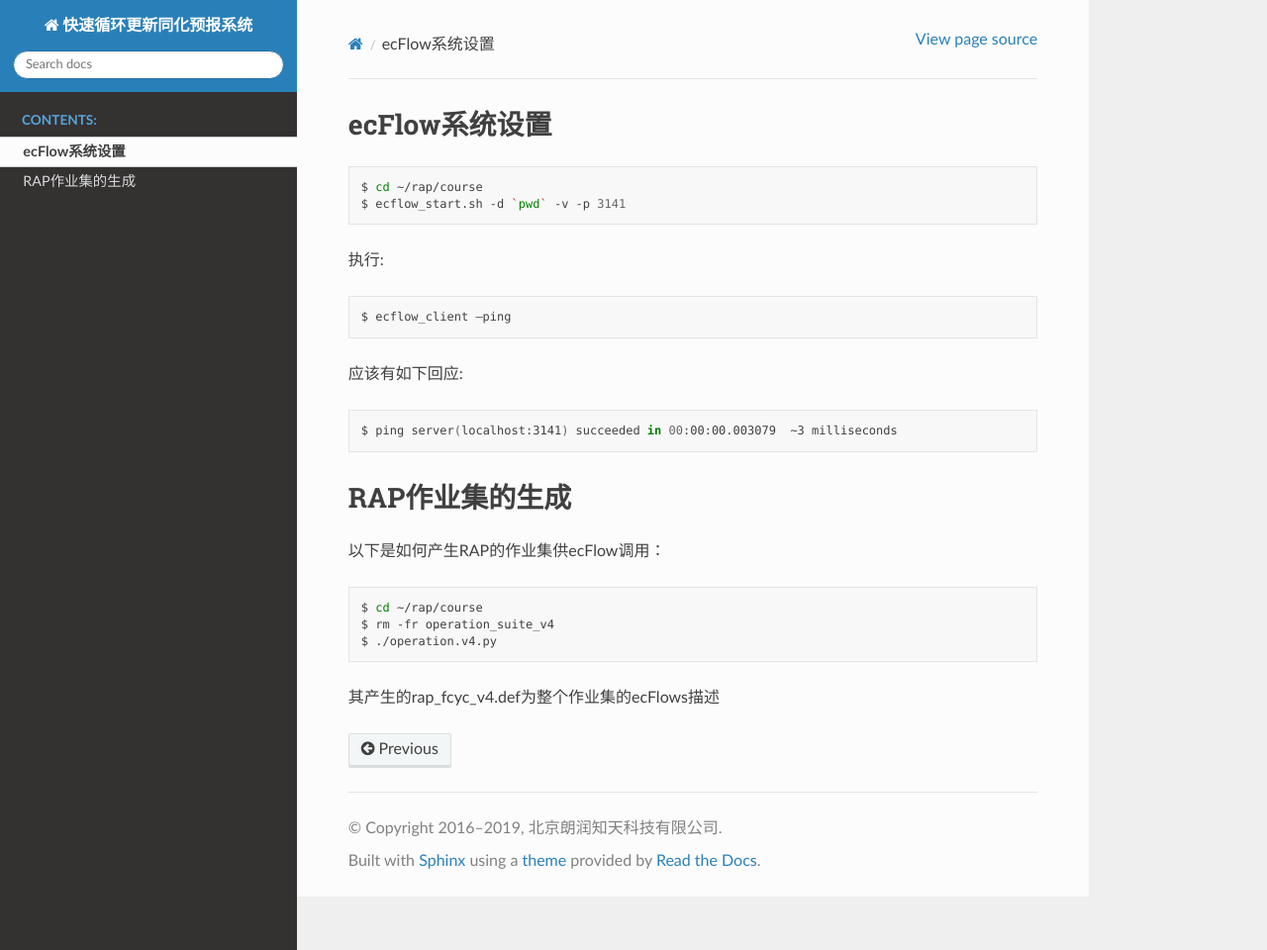
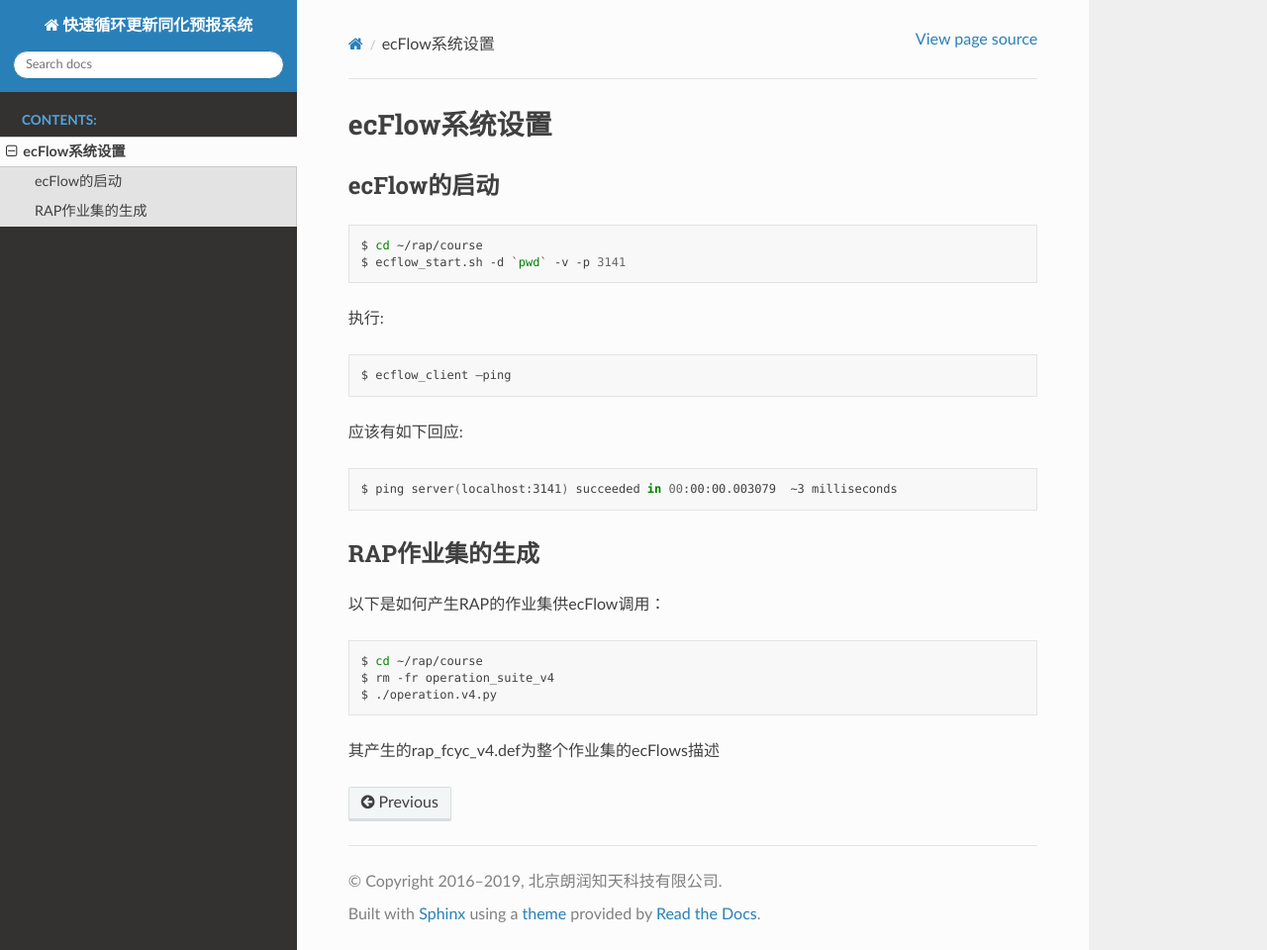
Before and after one commit to Weatherhub/rapdoc, a Sphinx documentation site: the page built from source/ecflow.rst, in a window 1280 px wide and 960 px high. Shown: the whole window at 99% size. Built offline with Sphinx 7.4.7 and the Read the Docs theme 2.0.0, drawn with Linux system fonts in a browser that asks for light colours.

Commit message:
Update ecflow.rst

```diff
--- a/source/ecflow.rst
+++ b/source/ecflow.rst
@@ -1,5 +1,8 @@
 ecFlow系统设置
 ==============
+
+ecFlow的启动
+------------
 
 .. code-block:: bash
 
@@ -19,7 +22,7 @@ ecFlow系统设置
   $ ping server(localhost:3141) succeeded in 00:00:00.003079  ~3 milliseconds
 
 RAP作业集的生成
-==============
+--------------
 
 以下是如何产生RAP的作业集供ecFlow调用：
 
```
